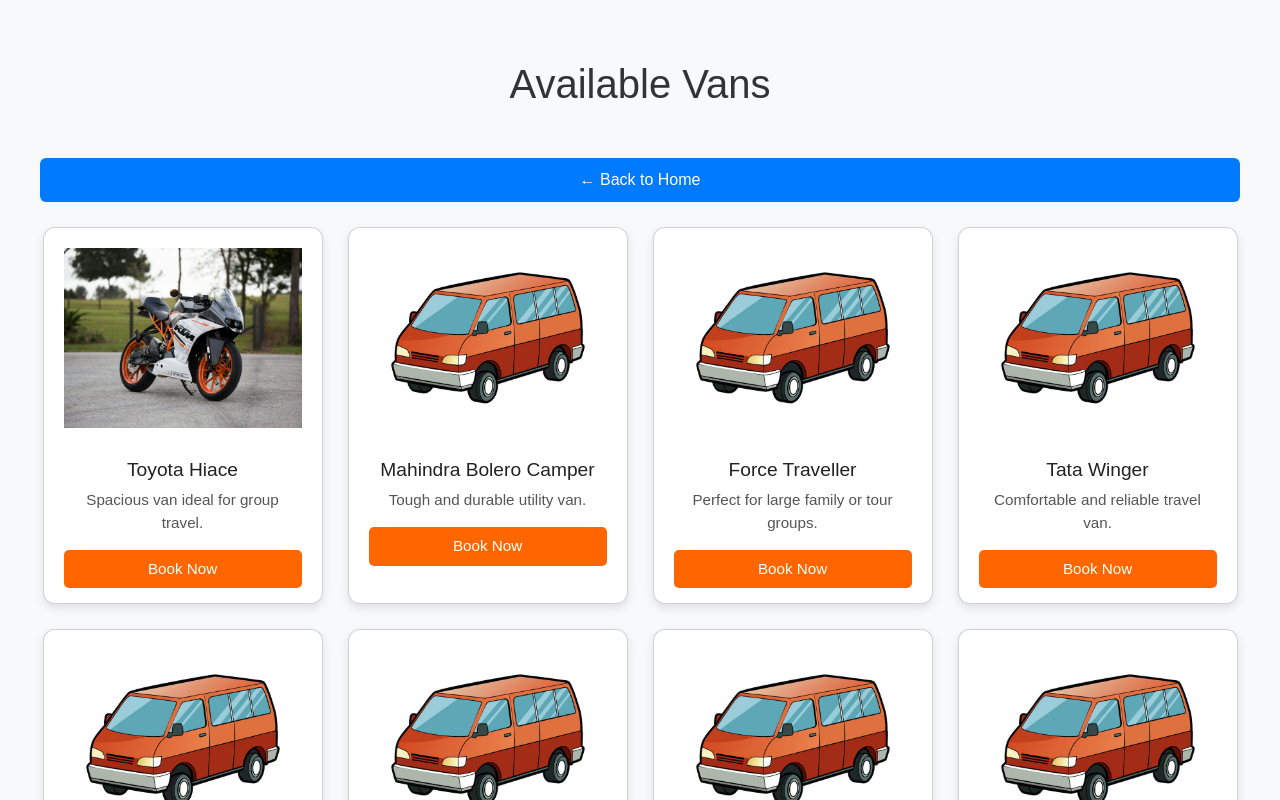
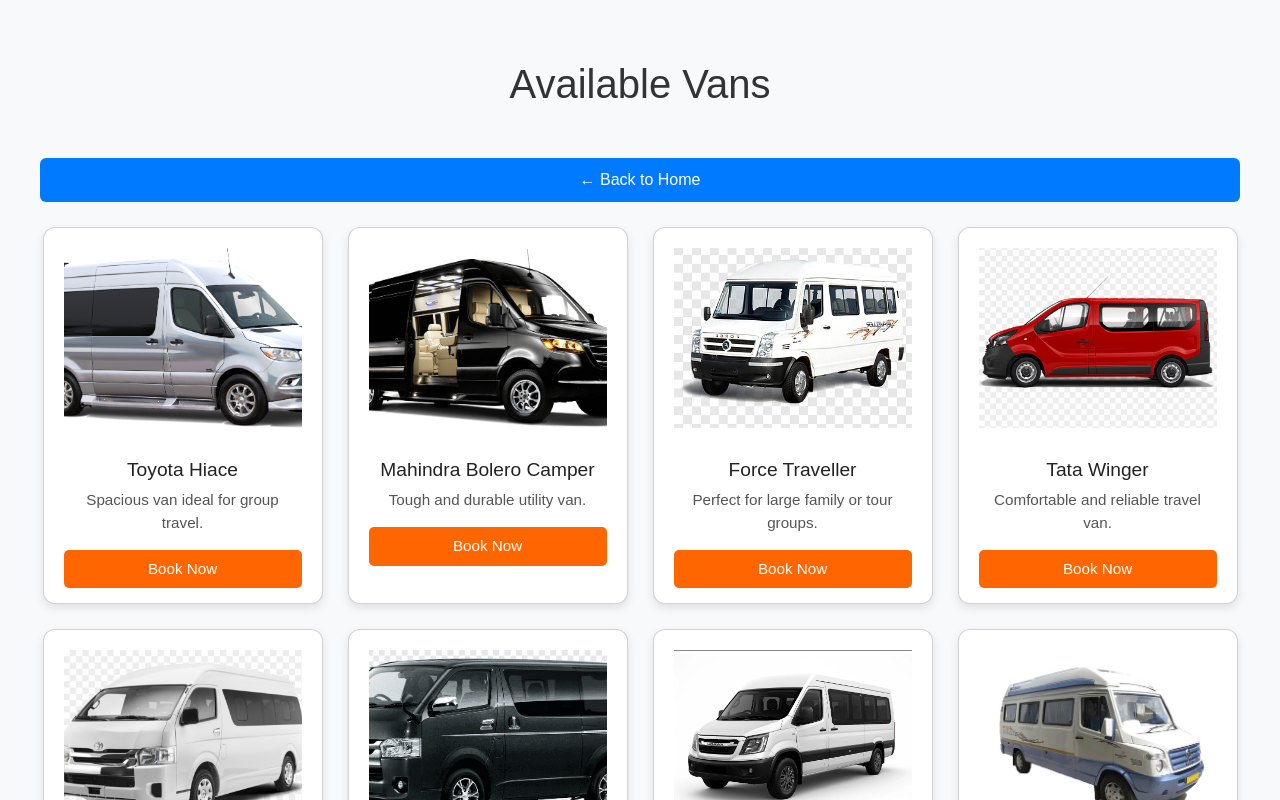
Before and after one commit to prathap-kathavarayan/Wheelzhub, a React (Vite) app in the folder frontend/wheelZhub/: page /vans in a window 1280 px wide. Shown: the top 800 px of the page. Built offline with nearby package versions, Linux system fonts and the light colour scheme.

Commit message:
car image update

```diff
--- a/frontend/wheelZhub/src/components/carslot.jsx
+++ b/frontend/wheelZhub/src/components/carslot.jsx
@@ -3,21 +3,31 @@
 import { useNavigate } from "react-router-dom";
 import carimg from "./images/projectcar.avif"; // use your actual image path
 import "./carslot.css"; // optional, same as bikeslot.css
+import car1 from "./images/carimages/car 1.avif";
+import car2 from "./images/carimages/car 2.avif";
+import car3 from "./images/carimages/car 3.avif";
+import car4 from "./images/carimages/car 4.avif";
+import car5 from "./images/carimages/car 5.avif";
+import car6 from "./images/carimages/car 6.avif";
+import car7 from "./images/carimages/car 7.avif";
+import car8 from "./images/carimages/car 8.avif";
+import car9 from "./images/carimages/car 9.avif";
+import car10 from "./images/carimages/car 10.avif";
 
 function Cars() {
   const navigate = useNavigate();
 
   const carList = [
-    { name: "Hyundai i20", img: carimg, desc: "Compact and stylish hatchback." },
-    { name: "Maruti Swift", img: carimg, desc: "Reliable and efficient city car." },
-    { name: "Tata Nexon", img: carimg, desc: "Comfortable SUV with great mileage." },
-    { name: "Honda City", img: carimg, desc: "Premium sedan with smooth performance." },
-    { name: "Ford EcoSport", img: carimg, desc: "Sporty SUV with advanced features." },
-    { name: "Mahindra Thar", img: carimg, desc: "Rugged off-roader for adventure." },
-    { name: "Kia Seltos", img: carimg, desc: "Stylish SUV with modern tech." },
-    { name: "Volkswagen Polo", img: carimg, desc: "German engineering in a compact car." },
-    { name: "Renault Duster", img: carimg, desc: "Spacious SUV for family trips." },
-    { name: "Skoda Octavia", img: carimg, desc: "Luxury sedan with powerful engine." },
+    { name: "Hyundai i20", img: car1, desc: "Compact and stylish hatchback." },
+    { name: "Maruti Swift", img: car2, desc: "Reliable and efficient city car." },
+    { name: "Tata Nexon", img: car3, desc: "Comfortable SUV with great mileage." },
+    { name: "Honda City", img: car4, desc: "Premium sedan with smooth performance." },
+    { name: "Ford EcoSport", img: car5, desc: "Sporty SUV with advanced features." },
+    { name: "Mahindra Thar", img: car6, desc: "Rugged off-roader for adventure." },
+    { name: "Kia Seltos", img: car7, desc: "Stylish SUV with modern tech." },
+    { name: "Volkswagen Polo", img: car8, desc: "German engineering in a compact car." },
+    { name: "Renault Duster", img: car9, desc: "Spacious SUV for family trips." },
+    { name: "Skoda Octavia", img: car10, desc: "Luxury sedan with powerful engine." },
   ];
 
   return (
--- a/frontend/wheelZhub/src/components/vanslot.jsx
+++ b/frontend/wheelZhub/src/components/vanslot.jsx
@@ -1,25 +1,34 @@
 import React from "react";
 import "./homepage.css"; // reuse same style
 import { useNavigate } from "react-router-dom";
-import vanimg from "./images/projectvan2.avif"; // use your van image path
 import "./carslot.css"; // optional, same style for consistency
 import "./vanslot.css";
-import bikeimg from "./images/bikeimg.jpg"; // placeholder image
+import van1 from "./images/vanimages/van1.png";
+import van2 from "./images/vanimages/van2.png";
+import van3 from "./images/vanimages/van3.webp";
+import van4 from "./images/vanimages/van4.png";
+import van5 from "./images/vanimages/van5.png";
+import van6 from "./images/vanimages/van6.png";
+import van7 from "./images/vanimages/van7.webp";
+import van8 from "./images/vanimages/van8.jpg";
+import van9 from "./images/vanimages/van9.png";
+import van10 from "./images/vanimages/van10.jpg";
+
 
 function Vans() {
   const navigate = useNavigate();
 
   const vanList = [
-    { name: "Toyota Hiace", img: bikeimg, desc: "Spacious van ideal for group travel." },
-    { name: "Mahindra Bolero Camper", img: vanimg, desc: "Tough and durable utility van." },
-    { name: "Force Traveller", img: vanimg, desc: "Perfect for large family or tour groups." },
-    { name: "Tata Winger", img: vanimg, desc: "Comfortable and reliable travel van." },
-    { name: "Maruti Suzuki Eeco", img: vanimg, desc: "Compact van for city and highway." },
-    { name: "Renault Trafic", img: vanimg, desc: "Modern design with ample space." },
-    { name: "Nissan NV350", img: vanimg, desc: "Versatile van for business and leisure." },
-    { name: "Ford Transit", img: vanimg, desc: "Popular choice for group transportation." },
-    { name: "Volkswagen Transporter", img: vanimg, desc: "Stylish and efficient van option." },
-    { name: "Hyundai H1", img: vanimg, desc: "Premium van with advanced features." },
+    { name: "Toyota Hiace", img: van1, desc: "Spacious van ideal for group travel." },
+    { name: "Mahindra Bolero Camper", img: van2, desc: "Tough and durable utility van." },
+    { name: "Force Traveller", img: van3, desc: "Perfect for large family or tour groups." },
+    { name: "Tata Winger", img: van4, desc: "Comfortable and reliable travel van." },
+    { name: "Maruti Suzuki Eeco", img: van5, desc: "Compact van for city and highway." },
+    { name: "Renault Trafic", img: van6, desc: "Modern design with ample space." },
+    { name: "Nissan NV350", img: van7, desc: "Versatile van for business and leisure." },
+    { name: "Ford Transit", img: van8, desc: "Popular choice for group transportation." },
+    { name: "Volkswagen Transporter", img: van9, desc: "Stylish and efficient van option." },
+    { name: "Hyundai H1", img: van10, desc: "Premium van with advanced features." },
   ];
 
   return (
```
